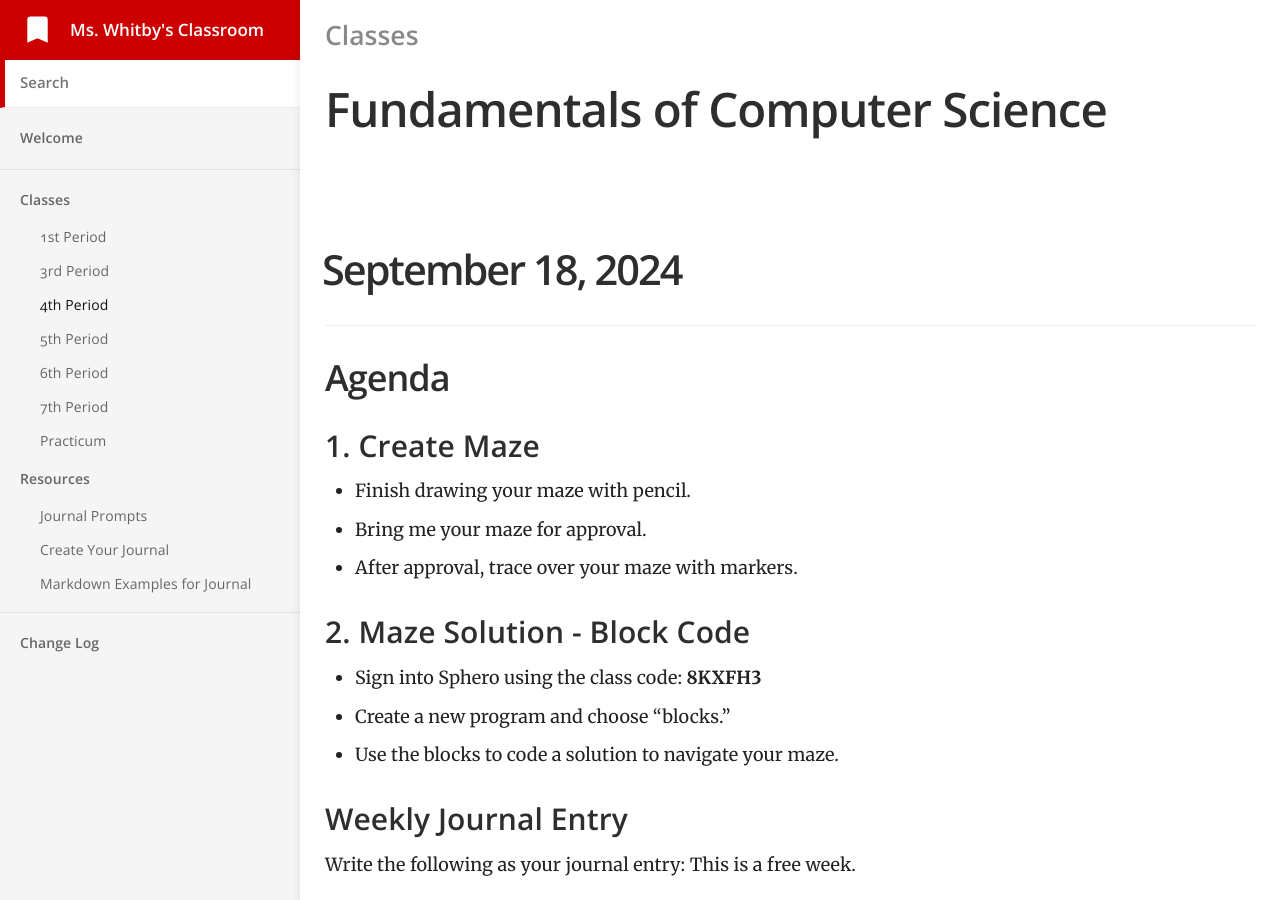
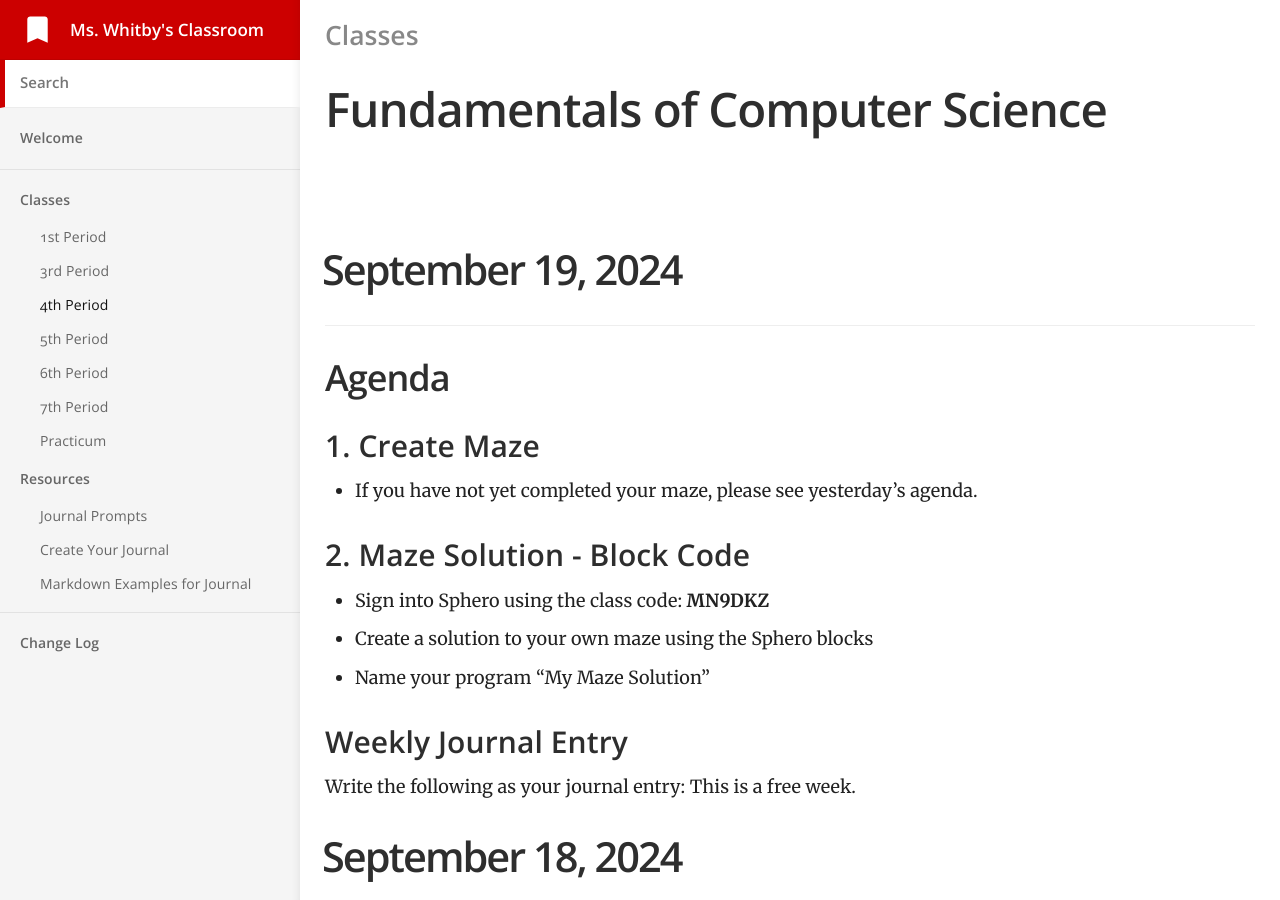
Before and after one commit to mswhitby/classroom, a Jekyll site: the page built from _docs/classes/4th.md, in a window 1280 px wide and 900 px high. Built offline with Jekyll 4.4.1, drawn with Linux system fonts in a browser that asks for light colours.

Commit message:
Updated lesson

```diff
--- a/_docs/classes/4th.md
+++ b/_docs/classes/4th.md
@@ -4,6 +4,25 @@ subtitle: Fundamentals of Computer Science
 category: Classes
 order: 3
 ---
+
+# September 19, 2024
+
+## Agenda
+
+### 1. Create Maze
+
+- If you have not yet completed your maze, please see yesterday's agenda.
+
+### 2. Maze Solution - Block Code
+
+- Sign into Sphero using the class code: **MN9DKZ**
+- Create a solution to your own maze using the Sphero blocks
+- Name your program "My Maze Solution"
+
+### Weekly Journal Entry
+
+Write the following as your journal entry: This is a free week.
+
 
 # September 18, 2024
 
```
